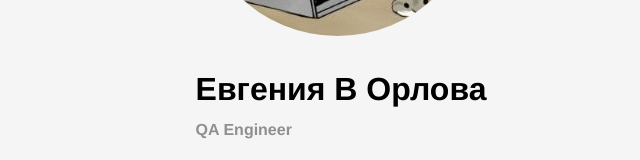
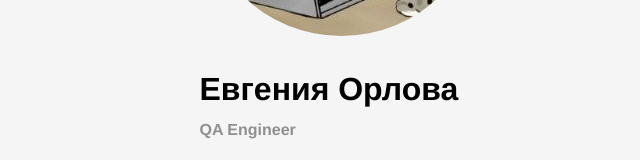
Before and after one commit to evgeniaorlova/evgeniaorlova.github.io, a plain HTML site: page index.html in a window 1280 px wide. Shown: the part 287-447 px from the top of the page, without its empty margins (299-939 px from the left). Drawn offline with Linux system fonts and the light colour scheme.

```diff
--- a/index.html
+++ b/index.html
@@ -12,7 +12,7 @@
   <body>
     <header class="header">
       <img src="картинка1.jpg" alt="avatar" class="header__avatar" />
-      <h1 class="header__title">Евгения В Орлова </h1>
+      <h1 class="header__title">Евгения Орлова </h1>
       <h3 class="header__subtitle">QA Engineer</h3>
     </header>
     <main>
```
Also changed, not shown: 1 other file.
